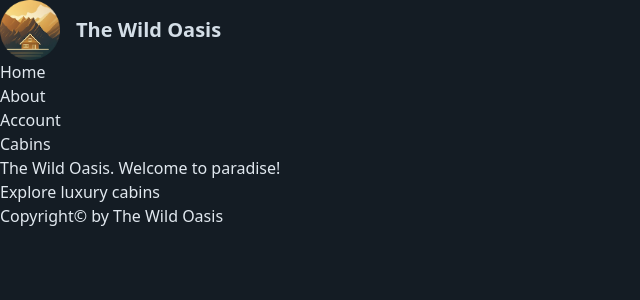
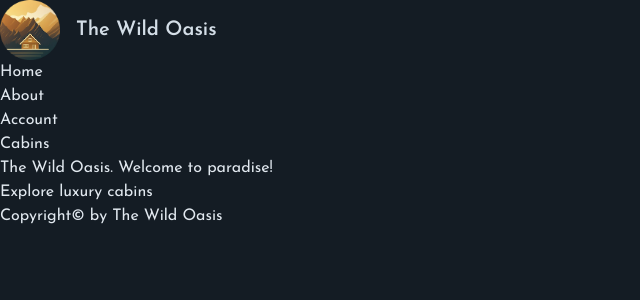
Before and after one commit to akmalzidani/the-wild-oasis-website, a Next.js app: page / in a window 1280 px wide. Shown: the top 300 px of the page, without its empty margins (0-640 px from the left). Built offline with nearby package versions, Linux system fonts and the light colour scheme.

Commit message:
feat: integrate Josefin Sans font into layout and update body className

```diff
--- a/app/layout.js
+++ b/app/layout.js
@@ -2,6 +2,12 @@
 import Navigation from "./_components/Navigation";
 
 import "@/app/_styles/globals.css";
+import { Josefin_Sans } from "next/font/google";
+
+const josefin = Josefin_Sans({
+  subsets: ["latin"],
+  display: "swap",
+});
 
 export const metadata = {
   // title: "The Wild Oasis",
@@ -16,7 +22,9 @@
 export default function RootLayout({ children }) {
   return (
     <html lang="en">
-      <body className="min-h-screen bg-primary-950 text-primary-50">
+      <body
+        className={`${josefin.className} min-h-screen bg-primary-950 text-primary-50`}
+      >
         <header>
           <Logo />
         </header>
```
